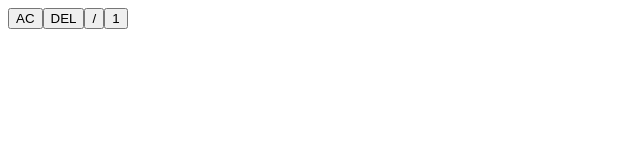
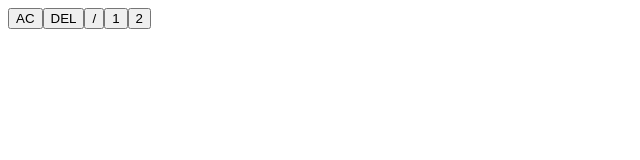
Before and after one commit to dvimukthi/Calculator, a React (Create React App) app: page / in a window 1280 px wide. Shown: the top 160 px of the page, without its empty margins (0-640 px from the left). Built offline with nearby package versions, Linux system fonts and the light colour scheme.

Commit message:
2 button

```diff
--- a/src/App.js
+++ b/src/App.js
@@ -9,6 +9,7 @@ function App() {
       <button>DEL</button>
       <button>/</button>
       <button>1</button>
+      <button>2</button>
     </div>
   );
 }
```
